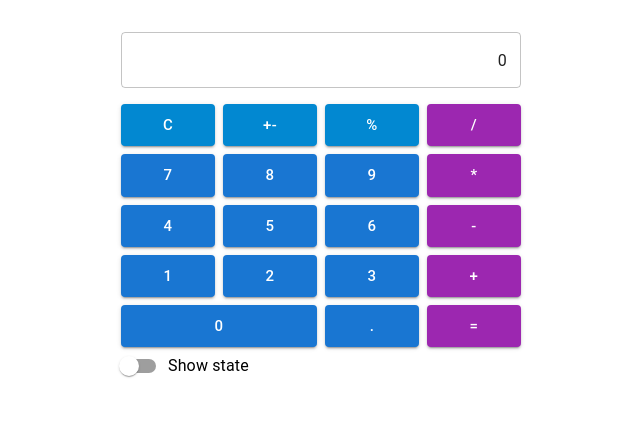
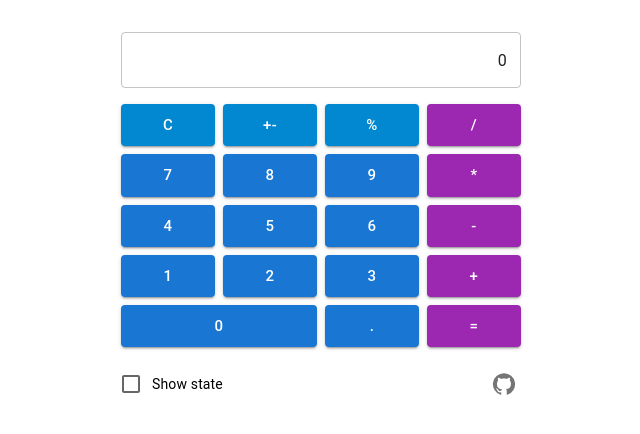
Before and after one commit to ArtemEkzarho/calculator-expressts-reactts-vite, a React (Vite) app in the folder client/: page / in a window 1280 px wide. Shown: the top 434 px of the page, without its empty margins (319-959 px from the left). Built offline with nearby package versions, Linux system fonts and the light colour scheme.

Commit message:
add toolbar

```diff
--- a/client/package.json
+++ b/client/package.json
@@ -12,6 +12,7 @@
   "dependencies": {
     "@emotion/react": "^11.11.4",
     "@emotion/styled": "^11.11.5",
+    "@mui/icons-material": "^5.15.20",
     "@mui/material": "^5.15.20",
     "react": "^18.3.1",
     "react-dom": "^18.3.1"
--- a/client/src/App.tsx
+++ b/client/src/App.tsx
@@ -1,6 +1,8 @@
 import { useState } from 'react'
-import { Box, TextField, Grid, Switch, FormControlLabel, Typography } from '@mui/material'
-import CalculatorButton from './CalculatorButton' // Make sure to import or define this component
+import { Box, TextField, Grid } from '@mui/material'
+
+import CalculatorButton from './CalculatorButton'
+import { BottomToolbar } from './BottomToolbar'
 
 export const App = () => {
   const [displayValue, setDisplayValue] = useState<string>('0')
@@ -9,8 +11,6 @@ export const App = () => {
   const [operator, setOperator] = useState<string | null>(null)
   const [firstOperandSet, setFirstOperandSet] = useState<boolean>(false)
   const [shouldClearField, setShouldClearField] = useState<boolean>(false)
-
-  const [showState, setShowState] = useState(false)
 
   const inputDigit = (digit: number) => {
     const parsedDigit = String(digit)
@@ -177,7 +177,7 @@ export const App = () => {
           <CalculatorButton label="+" onClick={() => performOperation('+')} color="secondary" />
         </Grid>
       </Grid>
-      <Grid container spacing={1}>
+      <Grid container spacing={1} mb={2}>
         <Grid item xs={6}>
           <CalculatorButton label="0" onClick={() => inputDigit(0)} />
         </Grid>
@@ -188,19 +188,12 @@ export const App = () => {
           <CalculatorButton label="=" onClick={handleEqual} color="secondary" />
         </Grid>
       </Grid>
-      <FormControlLabel
-        control={<Switch value={showState} onChange={(e, checked) => setShowState(checked)} />}
-        label="Show state"
+      <BottomToolbar
+        displayValue={displayValue}
+        firstOperand={firstOperand}
+        secondOperand={secondOperand}
+        operator={operator}
       />
-
-      {showState && (
-        <>
-          <Typography variant="body2">display value: {displayValue}</Typography>
-          <Typography variant="body2">first operand: {firstOperand}</Typography>
-          <Typography variant="body2">second operand: {secondOperand}</Typography>
-          <Typography variant="body2">operator: {operator}</Typography>
-        </>
-      )}
     </Box>
   )
 }
--- /dev/null
+++ b/client/src/BottomToolbar.tsx
@@ -0,0 +1,49 @@
+import { useState } from 'react'
+import { Grid, FormControlLabel, Typography, Tooltip, Checkbox, IconButton } from '@mui/material'
+import { GitHub } from '@mui/icons-material'
+
+type Props = {
+  displayValue: string
+  firstOperand: number | null
+  secondOperand: number | null
+  operator: string | null
+}
+
+export const BottomToolbar = ({ displayValue, firstOperand, secondOperand, operator }: Props) => {
+  const [showState, setShowState] = useState(false)
+
+  return (
+    <>
+      {' '}
+      <Grid container justifyContent="space-between" alignItems="center">
+        <Grid item>
+          <FormControlLabel
+            control={
+              <Checkbox value={showState} onChange={(e, checked) => setShowState(checked)} />
+            }
+            label={<Typography variant="body2">Show state</Typography>}
+          />
+        </Grid>
+        <Grid item>
+          <Tooltip title="GitHub repository">
+            <IconButton
+              size="small"
+              target="_blank"
+              href="https://github.com/ArtemEkzarho/calculator-expressts-reactts-vite"
+            >
+              <GitHub />
+            </IconButton>
+          </Tooltip>
+        </Grid>
+      </Grid>
+      {showState && (
+        <>
+          <Typography variant="body2">display value: {displayValue}</Typography>
+          <Typography variant="body2">first operand: {firstOperand}</Typography>
+          <Typography variant="body2">second operand: {secondOperand}</Typography>
+          <Typography variant="body2">operator: {operator}</Typography>
+        </>
+      )}
+    </>
+  )
+}
```
Also changed, not shown: 1 other file (tests, documents, lock files or other folders).
